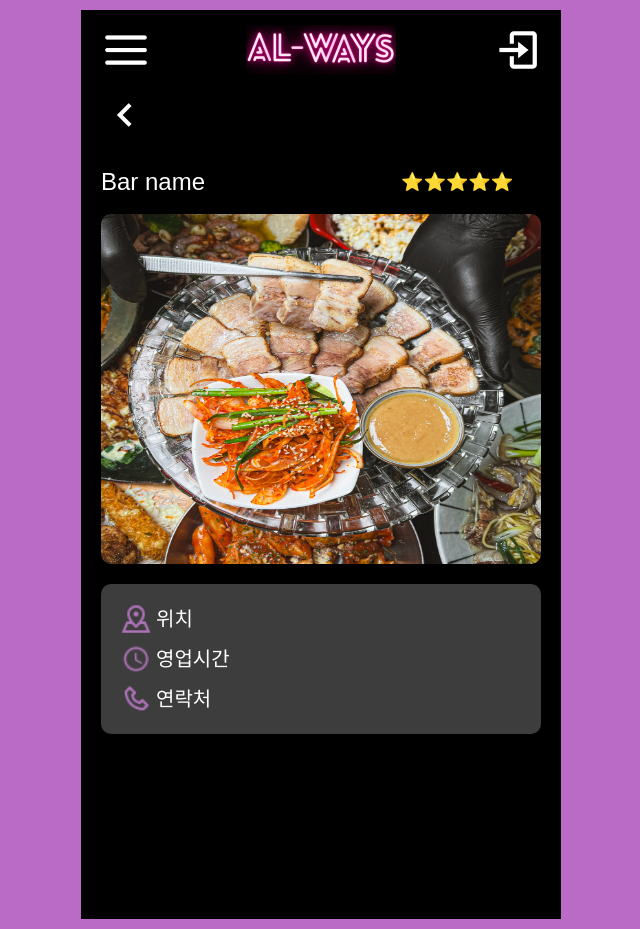
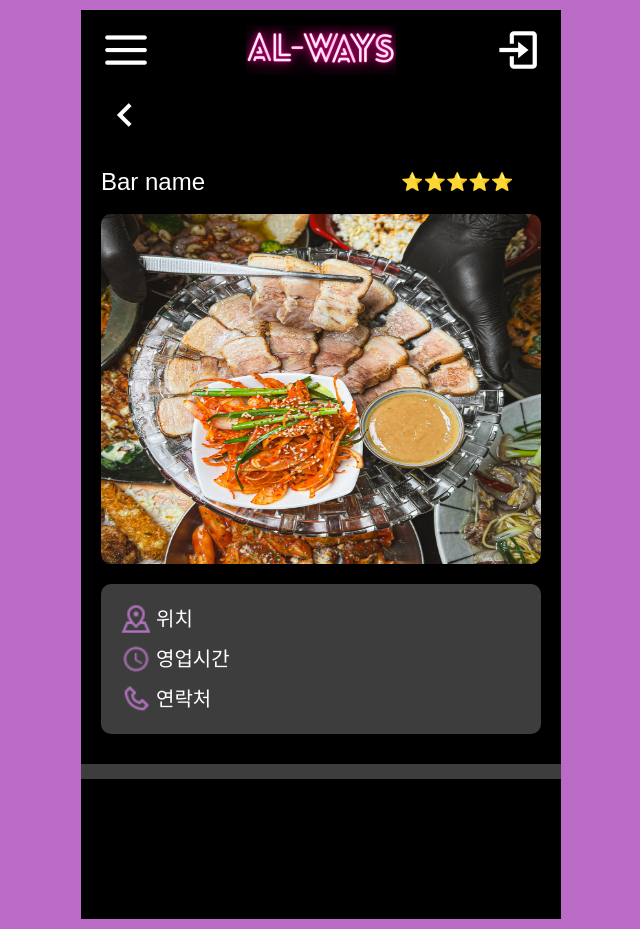
Before and after one commit to Al-ways/Al-ways-FE, a React (Vite) app: page /detail in a window 1280 px wide. Shown: the whole page, without its empty margins (419-1059 px from the left). Built offline with nearby package versions, Linux system fonts and the light colour scheme; a web font is replaced by a local one.

Commit message:
design: 'BreakLineImage atom 구현'
BreakLineImage atom 컴포넌트 생성했습니다.

Related to: #17

```diff
--- /dev/null
+++ b/src/components/atom/BreakLineImage.tsx
@@ -0,0 +1,15 @@
+import styled from '@emotion/styled';
+import { COLORS } from '../../share/colors';
+
+const BreakLineImage = () => {
+  return <BreakLine />;
+};
+
+export default BreakLineImage;
+
+const BreakLine = styled.div`
+  width: 480px;
+  height: 15px;
+
+  background-color: ${COLORS.dark_gray};
+`;
--- a/src/components/organism/BarDetailOrganism.tsx
+++ b/src/components/organism/BarDetailOrganism.tsx
@@ -30,6 +30,7 @@ export default BarDetailOrganism;
 const Container = styled.div`
   width: 480px;
   height: 564px;
+  margin-bottom: 30px;
 
   display: flex;
   flex-direction: column;
--- a/src/pages/Detail.tsx
+++ b/src/pages/Detail.tsx
@@ -1,9 +1,11 @@
+import BreakLineImage from '../components/atom/BreakLineImage';
 import BarDetailOrganism from '../components/organism/BarDetailOrganism';
 
 const Detail = () => {
   return (
     <>
       <BarDetailOrganism />
+      <BreakLineImage />
     </>
   );
 };
```
